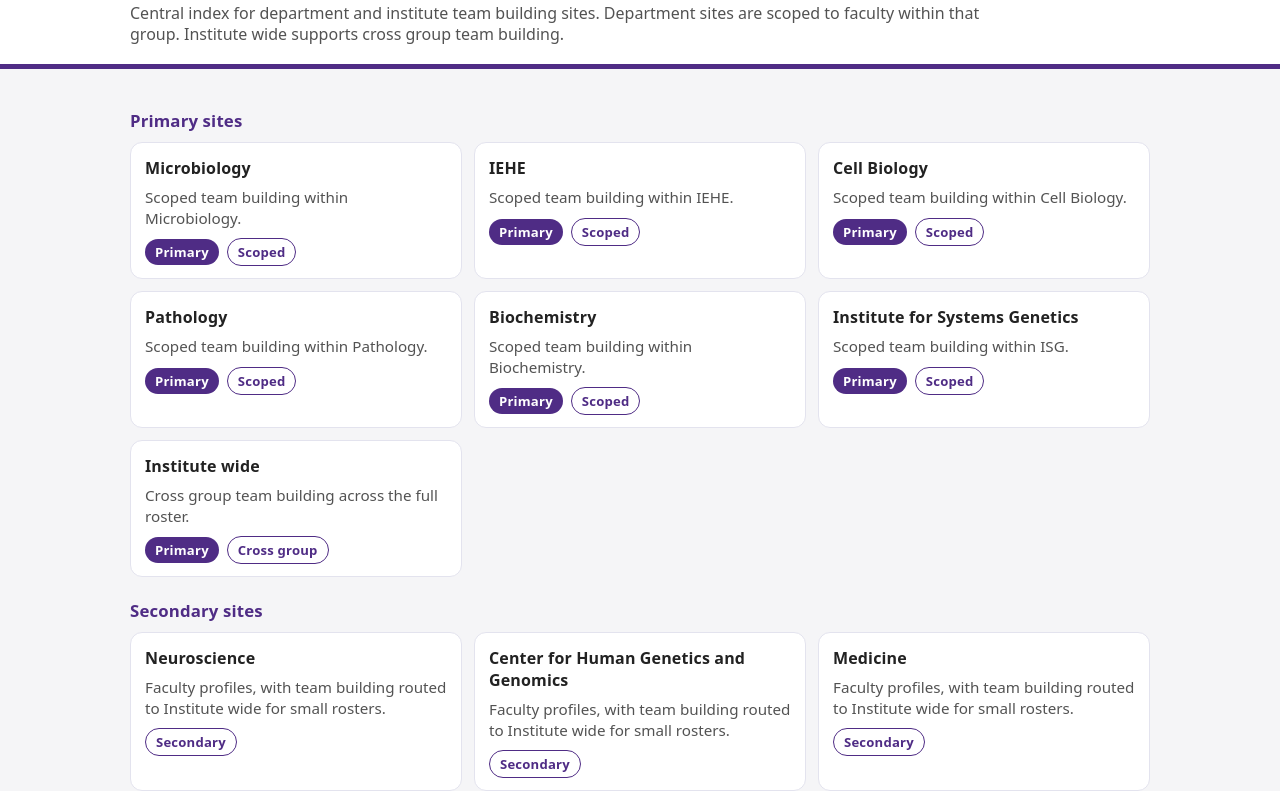
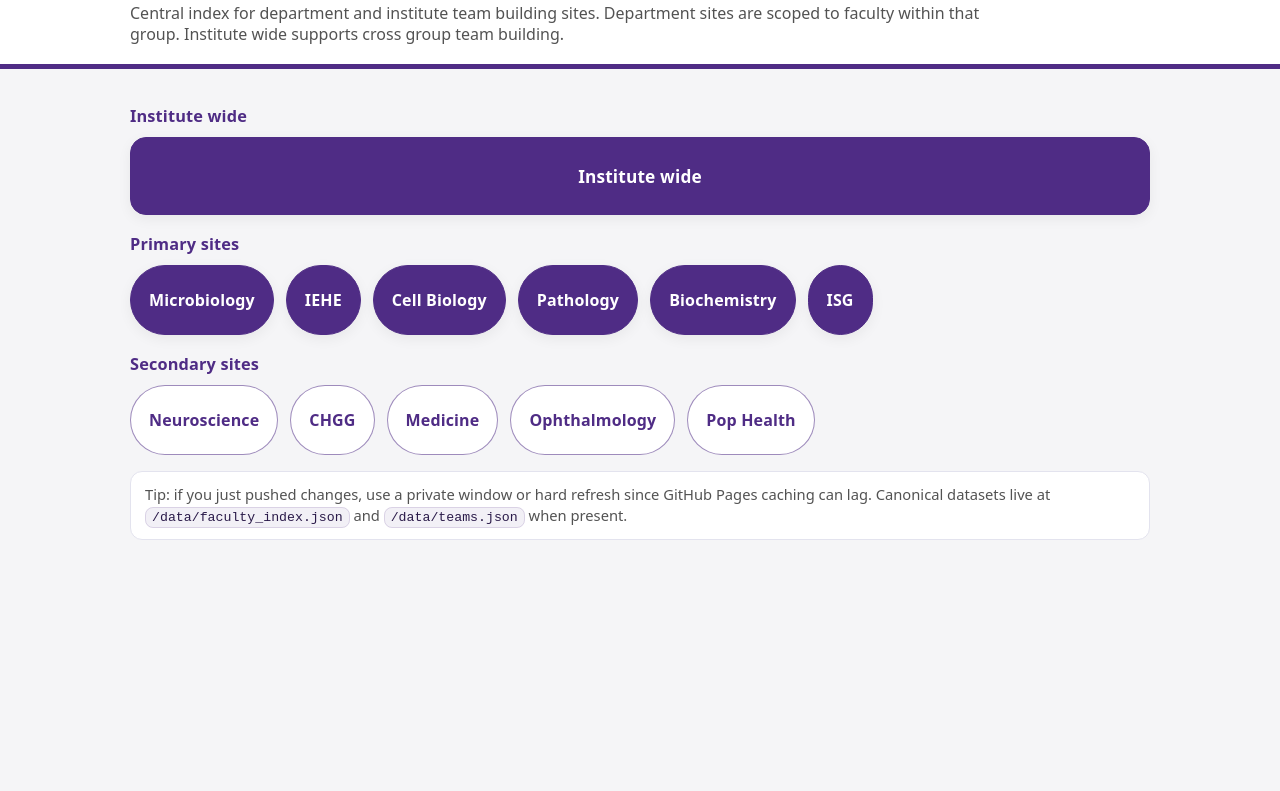
Before and after one commit to Ben-tenOever/grant-teams-hub, a plain HTML site: page index.html in a window 1280 px wide. Shown: the part 49-840 px from the top of the page. After the commit the page ends 800 px from the top, so only its background shows below. Drawn offline with Linux system fonts and the light colour scheme.

Commit message:
Make hub links button-based with Institute-wide featured

```diff
--- a/index.html
+++ b/index.html
@@ -12,6 +12,7 @@
       --border:#e3e3ee;
       --text:#222222;
       --muted:rgba(0,0,0,.68);
+      --purple-soft: rgba(79,44,133,.08);
     }
     html,body{height:100%;}
     body{
@@ -44,82 +45,69 @@
       max-width:900px;
     }
     .section-title{
-      margin:22px 0 10px 0;
+      margin:18px 0 10px 0;
       color:var(--nyu-purple);
-      font-size:1.05rem;
+      font-size:1.02rem;
       letter-spacing:.15px;
       font-weight:720;
     }
-    .grid{
-      display:grid;
-      grid-template-columns:repeat(auto-fit,minmax(280px,1fr));
+
+    /* buttons */
+    .btn-wrap{
+      display:flex;
+      flex-wrap:wrap;
       gap:12px;
+      align-items:stretch;
     }
-    .card{
-      background:var(--card);
-      border:1px solid var(--border);
-      border-radius:12px;
-      padding:14px 14px 12px 14px;
+    .btn{
+      display:inline-flex;
+      align-items:center;
+      justify-content:center;
       text-decoration:none;
-      color:inherit;
-      transition:transform .06s ease, box-shadow .06s ease;
+      user-select:none;
+      border-radius:999px;
+      padding:12px 18px;
+      min-height:44px;
+      font-weight:720;
+      letter-spacing:.15px;
+      border:1px solid var(--nyu-purple);
+      color:#fff;
+      background:var(--nyu-purple);
+      transition:transform .06s ease, box-shadow .06s ease, opacity .06s ease;
+      box-shadow:0 4px 14px rgba(0,0,0,.06);
     }
-    .card:hover{
+    .btn:hover{
       transform:translateY(-1px);
-      box-shadow:0 6px 18px rgba(0,0,0,.06);
+      opacity:.92;
+      box-shadow:0 8px 18px rgba(0,0,0,.08);
     }
-    .card-title{
-      font-weight:750;
-      letter-spacing:.15px;
+    .btn-wide{
+      width:100%;
+      border-radius:16px;
+      padding:16px 18px;
+      font-size:1.08rem;
     }
-    .card-desc{
-      margin-top:8px;
-      color:var(--muted);
-      line-height:1.35;
-      font-size:.95rem;
+    .btn-secondary{
+      background:#fff;
+      color:var(--nyu-purple);
+      border:1px solid rgba(79,44,133,.55);
+      box-shadow:none;
     }
-    .tag-row{
-      margin-top:10px;
-      display:flex;
-      gap:8px;
-      flex-wrap:wrap;
-      align-items:center;
+    .btn-secondary:hover{
+      background:var(--purple-soft);
+      opacity:1;
+      box-shadow:none;
     }
-    .tag{
-      display:inline-block;
-      padding:4px 10px;
-      border-radius:999px;
-      background:var(--nyu-purple);
-      color:#fff;
-      font-size:.82rem;
-      letter-spacing:.2px;
-      font-weight:650;
-    }
-    .tag-outline{
-      display:inline-block;
-      padding:4px 10px;
-      border-radius:999px;
-      border:1px solid var(--nyu-purple);
-      color:var(--nyu-purple);
-      background:#fff;
-      font-size:.82rem;
-      letter-spacing:.2px;
-      font-weight:650;
-    }
-    footer{
-      margin-top:28px;
-      padding:10px 0 24px 0;
-      color:var(--muted);
-      font-size:.9rem;
-    }
+
     .note{
-      margin-top:10px;
+      margin-top:16px;
       background:#fff;
       border:1px solid var(--border);
       border-radius:12px;
       padding:12px 14px;
       line-height:1.4;
       color:var(--muted);
+      font-size:.92rem;
     }
     code{
       background:rgba(79,44,133,.07);
@@ -136,99 +124,40 @@
     <div class="container">
       <h1 class="title">NYU Grant Teams Hub</h1>
       <div class="subtitle">
-        Central index for department and institute team building sites. Department sites are scoped to faculty within that group.
-        Institute wide supports cross group team building.
+        Central index for department and institute team building sites. Department sites are scoped to faculty within that group. Institute wide supports cross group team building.
       </div>
     </div>
   </header>
 
   <main class="container">
+    <div class="section-title">Institute wide</div>
+    <div class="btn-wrap">
+      <a class="btn btn-wide" href="https://ben-tenoever.github.io/Institute-wide/">Institute wide</a>
+    </div>
+
     <div class="section-title">Primary sites</div>
-    <div class="grid">
-      <a class="card" href="https://ben-tenoever.github.io/microbiology-ai-grant-tool/">
-        <div class="card-title">Microbiology</div>
-        <div class="card-desc">Scoped team building within Microbiology.</div>
-        <div class="tag-row"><span class="tag">Primary</span><span class="tag-outline">Scoped</span></div>
-      </a>
-
-      <a class="card" href="https://ben-tenoever.github.io/IEHE-grant-teams/">
-        <div class="card-title">IEHE</div>
-        <div class="card-desc">Scoped team building within IEHE.</div>
-        <div class="tag-row"><span class="tag">Primary</span><span class="tag-outline">Scoped</span></div>
-      </a>
-
-      <a class="card" href="https://ben-tenoever.github.io/Cell-Biology-grant-teams/">
-        <div class="card-title">Cell Biology</div>
-        <div class="card-desc">Scoped team building within Cell Biology.</div>
-        <div class="tag-row"><span class="tag">Primary</span><span class="tag-outline">Scoped</span></div>
-      </a>
-
-      <a class="card" href="https://ben-tenoever.github.io/Pathology-grant-teams/">
-        <div class="card-title">Pathology</div>
-        <div class="card-desc">Scoped team building within Pathology.</div>
-        <div class="tag-row"><span class="tag">Primary</span><span class="tag-outline">Scoped</span></div>
-      </a>
-
-      <a class="card" href="https://ben-tenoever.github.io/Biochemistry-Molecular-Pharmacology-grant-teams/">
-        <div class="card-title">Biochemistry</div>
-        <div class="card-desc">Scoped team building within Biochemistry.</div>
-        <div class="tag-row"><span class="tag">Primary</span><span class="tag-outline">Scoped</span></div>
-      </a>
-
-      <a class="card" href="https://ben-tenoever.github.io/ISG-grant-teams/">
-        <div class="card-title">Institute for Systems Genetics</div>
-        <div class="card-desc">Scoped team building within ISG.</div>
-        <div class="tag-row"><span class="tag">Primary</span><span class="tag-outline">Scoped</span></div>
-      </a>
-
-      <a class="card" href="https://ben-tenoever.github.io/Institute-wide/">
-        <div class="card-title">Institute wide</div>
-        <div class="card-desc">Cross group team building across the full roster.</div>
-        <div class="tag-row"><span class="tag">Primary</span><span class="tag-outline">Cross group</span></div>
-      </a>
+    <div class="btn-wrap">
+      <a class="btn" href="https://ben-tenoever.github.io/microbiology-ai-grant-tool/">Microbiology</a>
+      <a class="btn" href="https://ben-tenoever.github.io/IEHE-grant-teams/">IEHE</a>
+      <a class="btn" href="https://ben-tenoever.github.io/Cell-Biology-grant-teams/">Cell Biology</a>
+      <a class="btn" href="https://ben-tenoever.github.io/Pathology-grant-teams/">Pathology</a>
+      <a class="btn" href="https://ben-tenoever.github.io/Biochemistry-Molecular-Pharmacology-grant-teams/">Biochemistry</a>
+      <a class="btn" href="https://ben-tenoever.github.io/ISG-grant-teams/">ISG</a>
     </div>
 
     <div class="section-title">Secondary sites</div>
-    <div class="grid">
-      <a class="card" href="https://ben-tenoever.github.io/Neuroscience-grant-teams/">
-        <div class="card-title">Neuroscience</div>
-        <div class="card-desc">Faculty profiles, with team building routed to Institute wide for small rosters.</div>
-        <div class="tag-row"><span class="tag-outline">Secondary</span></div>
-      </a>
-
-      <a class="card" href="https://ben-tenoever.github.io/CHGG-grant-teams/">
-        <div class="card-title">Center for Human Genetics and Genomics</div>
-        <div class="card-desc">Faculty profiles, with team building routed to Institute wide for small rosters.</div>
-        <div class="tag-row"><span class="tag-outline">Secondary</span></div>
-      </a>
-
-      <a class="card" href="https://ben-tenoever.github.io/Medicine-grant-teams/">
-        <div class="card-title">Medicine</div>
-        <div class="card-desc">Faculty profiles, with team building routed to Institute wide for small rosters.</div>
-        <div class="tag-row"><span class="tag-outline">Secondary</span></div>
-      </a>
-
-      <a class="card" href="https://ben-tenoever.github.io/Ophthalmology-grant-teams/">
-        <div class="card-title">Ophthalmology</div>
-        <div class="card-desc">Faculty profiles, with team building routed to Institute wide for small rosters.</div>
-        <div class="tag-row"><span class="tag-outline">Secondary</span></div>
-      </a>
-
-      <a class="card" href="https://ben-tenoever.github.io/Pop-Health-grant-teams/">
-        <div class="card-title">Population Health</div>
-        <div class="card-desc">Faculty profiles, with team building routed to Institute wide for small rosters.</div>
-        <div class="tag-row"><span class="tag-outline">Secondary</span></div>
-      </a>
+    <div class="btn-wrap">
+      <a class="btn btn-secondary" href="https://ben-tenoever.github.io/Neuroscience-grant-teams/">Neuroscience</a>
+      <a class="btn btn-secondary" href="https://ben-tenoever.github.io/CHGG-grant-teams/">CHGG</a>
+      <a class="btn btn-secondary" href="https://ben-tenoever.github.io/Medicine-grant-teams/">Medicine</a>
+      <a class="btn btn-secondary" href="https://ben-tenoever.github.io/Ophthalmology-grant-teams/">Ophthalmology</a>
+      <a class="btn btn-secondary" href="https://ben-tenoever.github.io/Pop-Health-grant-teams/">Pop Health</a>
     </div>
 
     <div class="note">
-      Tip for troubleshooting: if you just pushed changes, use a private window or hard refresh since GitHub Pages caching can lag.
-      For any site, the canonical datasets live at <code>/data/faculty_index.json</code> and <code>/data/teams.json</code> when present.
+      Tip: if you just pushed changes, use a private window or hard refresh since GitHub Pages caching can lag.
+      Canonical datasets live at <code>/data/faculty_index.json</code> and <code>/data/teams.json</code> when present.
     </div>
-
-    <footer class="container">
-      Maintained by the Galaxy team builder pipeline.
-    </footer>
   </main>
 </body>
 </html>
```
